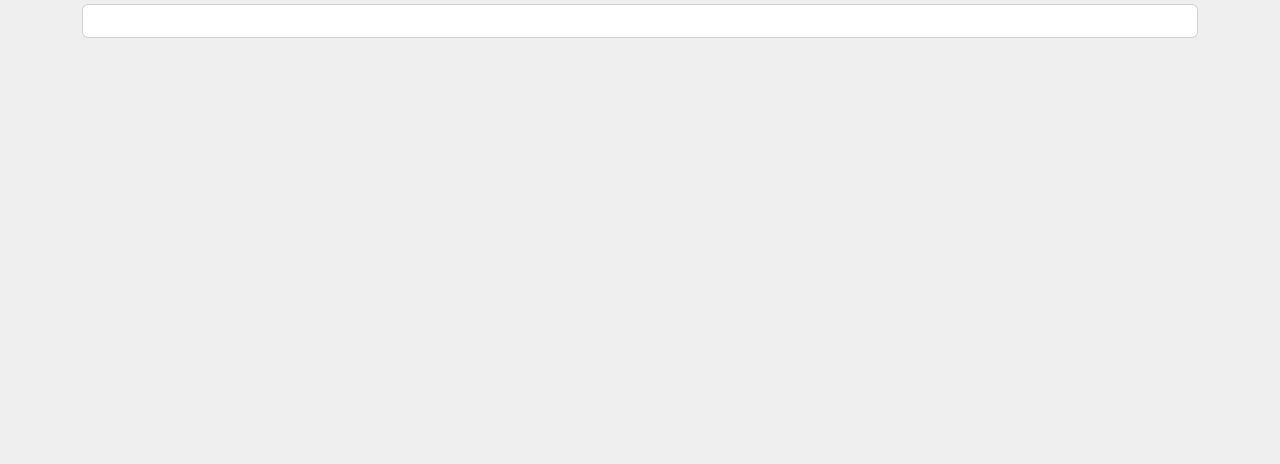
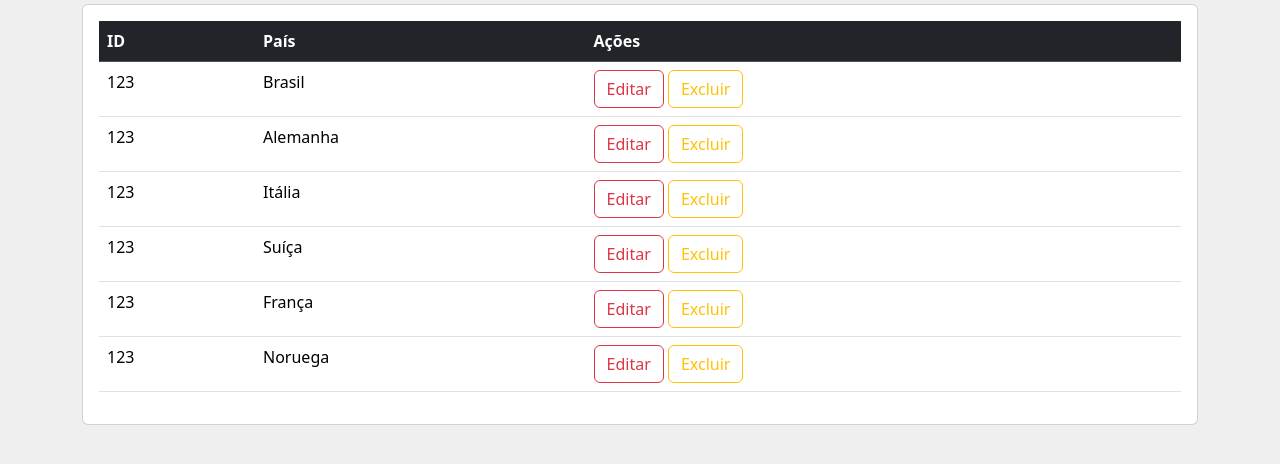
Before and after one commit to JoaoAntonio18/ClubedoVinho-front, a plain HTML site: page pages/paises.html in a window 1280 px wide. Shown: the part 146-610 px from the top of the page. Drawn offline with nearby package versions, Linux system fonts and the light colour scheme.

Commit message:
Criando a tabela de países

```diff
--- a/pages/paises.html
+++ b/pages/paises.html
@@ -26,7 +26,77 @@
         <h2>Países</h2>
 
         <section class="card card-body bg-white">
+            <table class="table">
+                <thead class="table-dark">
+                    <tr>
+                        <th>ID</th>
+                        <th>País</th>
+                        <th>Ações</th>
+                    </tr>
+                </thead>
 
+                <tbody>
+                    <tr>
+                        <td>123</td>
+                        <td>Brasil</td>
+
+                        <td>
+                            <a href="#" class="btn btn-outline-danger">Editar</a>
+                        <a href="#" class="btn btn-outline-warning">Excluir</a>
+                        </td>
+                    </tr>
+
+                    <tr>
+                        <td>123</td>
+                        <td>Alemanha</td>
+
+                        <td>
+                            <a href="#" class="btn btn-outline-danger">Editar</a>
+                        <a href="#" class="btn btn-outline-warning">Excluir</a>
+                        </td>
+                    </tr>
+
+                    <tr>
+                        <td>123</td>
+                        <td>Itália</td>
+
+                        <td>
+                            <a href="#" class="btn btn-outline-danger">Editar</a>
+                        <a href="#" class="btn btn-outline-warning">Excluir</a>
+                        </td>
+                    </tr>
+
+                    <tr>
+                        <td>123</td>
+                        <td>Suíça</td>
+
+                        <td>
+                            <a href="#" class="btn btn-outline-danger">Editar</a>
+                        <a href="#" class="btn btn-outline-warning">Excluir</a>
+                        </td>
+                    </tr>
+
+                    <tr>
+                        <td>123</td>
+                        <td>França</td>
+
+                        <td>
+                            <a href="#" class="btn btn-outline-danger">Editar</a>
+                        <a href="#" class="btn btn-outline-warning">Excluir</a>
+                        </td>
+                    </tr>
+
+                    <tr>
+                        <td>123</td>
+                        <td>Noruega</td>
+
+                        <td>
+                            <a href="#" class="btn btn-outline-danger">Editar</a>
+                        <a href="#" class="btn btn-outline-warning">Excluir</a>
+                        </td>
+                    </tr>
+                </tbody>
+            </table>
         </section>
 
         <script src="https://cdn.jsdelivr.net/npm/bootstrap@5.3.3/dist/js/bootstrap.bundle.min.js" integrity="sha384-YvpcrYf0tY3lHB60NNkmXc5s9fDVZLESaAA55NDzOxhy9GkcIdslK1eN7N6jIeHz" crossorigin="anonymous"></script>
```
Also changed, not shown: index.html (line endings or trailing spaces).
